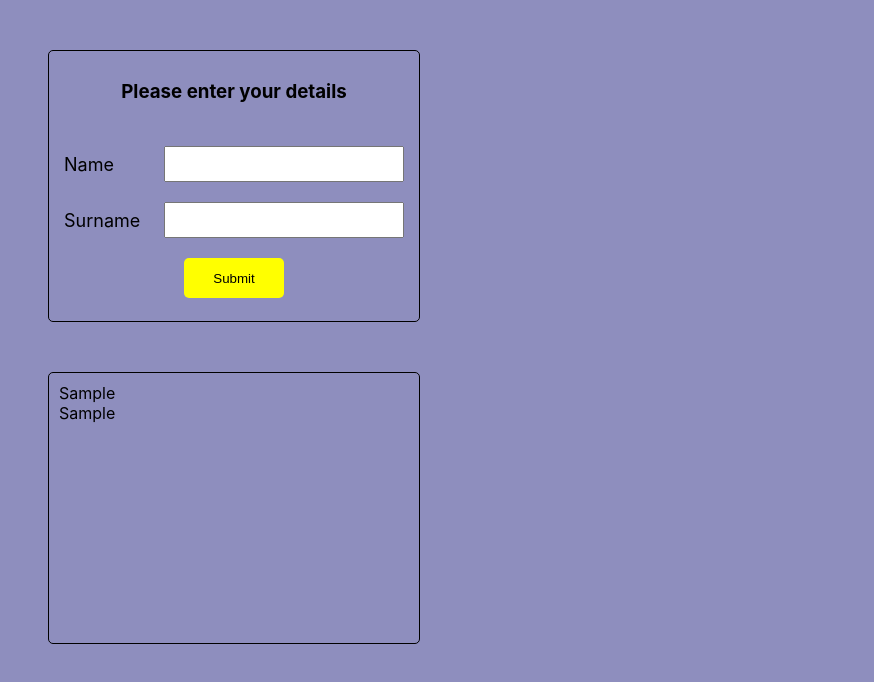
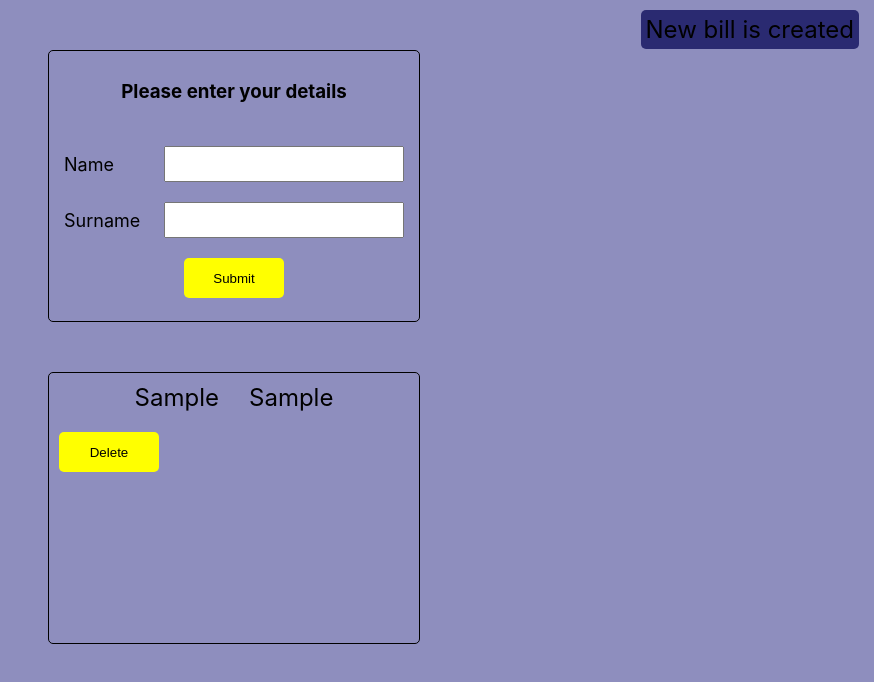
Before and after one commit to SigitaZaromskiene/bankLocalStorage, a React (Create React App) app: page / in a window 1280 px wide. Both pictures are taken after typing "Sample", "Sample" into the empty fields and a click on the button "Submit". Shown: the top 682 px of the page, without its empty margins (406-1280 px from the left). Built offline with nearby package versions, Linux system fonts and the light colour scheme.

Commit message:
deleteModal

```diff
--- a/src/App.jsx
+++ b/src/App.jsx
@@ -4,6 +4,7 @@ import { useState, useEffect } from "react";
 import { v4 as uuidv4 } from "uuid";
 import { read, create } from "./Components/localStorage";
 import List from "./Components/List";
+import Message from "./Components/Message";
 
 const KEY = "LocalStorage data";
 
@@ -13,6 +14,13 @@ function App() {
   const [personDetails, setPersonDetails] = useState(null);
   const [personList, setPersonList] = useState(null);
   const [lastUpdate, setLastUpdate] = useState(Date.now());
+  const [message, setMessage] = useState(null);
+  const [deleteLi, setDeleteLi] = useState(null);
+  const [deleteModal, setDeleteModal] = useState(null);
+
+  const msg = (text) => {
+    setMessage((m) => [...(m ?? []), { text, id: uuidv4 }]);
+  };
 
   useEffect(() => {
     setPersonList(read(KEY));
@@ -23,6 +31,7 @@ function App() {
       return;
     }
     create(KEY, personDetails);
+    msg("New bill is created");
     setLastUpdate(Date.now());
   }, [personDetails]);
 
@@ -35,7 +44,13 @@ function App() {
         surname={surname}
         setPersonDetails={setPersonDetails}
       ></Form>
-      <List personList={personList}></List>
+      <List
+        personList={personList}
+        setDeleteModal={setDeleteModal}
+        setDelete={setDeleteLi}
+        deleteModal={deleteModal}
+      ></List>
+      {message ? <Message message={message}></Message> : null}
     </div>
   );
 }
--- a/src/App.scss
+++ b/src/App.scss
@@ -7,6 +7,16 @@ $buttonColor: yellow;
   display: flex;
   justify-content: center;
   align-items: center;
+}
+
+%message {
+  font-size: 24px;
+  border-radius: $borderRadius;
+  background-color: $primaryBlue;
+  position: absolute;
+  top: 10px;
+  right: 15px;
+  padding: 5px;
 }
 
 @mixin displayFlex($direction, $top) {
@@ -19,10 +29,12 @@ $buttonColor: yellow;
   @include displayFlex(column, center);
   background-color: $background;
   min-height: 100vh;
+  position: relative;
 
   .accounts-container {
     @extend %simpleDisplay;
     gap: 50px;
+    flex-wrap: wrap;
 
     .list-container {
       @include displayFlex(column, flex-start);
@@ -84,3 +96,14 @@ $buttonColor: yellow;
     background-color: white;
   }
 }
+
+.message {
+  @extend %message;
+}
+
+.deleteModal {
+  padding: 5px;
+  height: 100px;
+  width: 100px;
+  background-color: red;
+}
--- /dev/null
+++ b/src/Components/DeleteBtn.jsx
@@ -0,0 +1,12 @@
+function DeleteBtn({ setDeleteModal, li }) {
+  const deleteBillHandler = () => {
+    setDeleteModal(li);
+  };
+  return (
+    <button className="button" onClick={deleteBillHandler}>
+      Delete
+    </button>
+  );
+}
+
+export default DeleteBtn;
--- /dev/null
+++ b/src/Components/DeleteModal.jsx
@@ -0,0 +1,5 @@
+const DeleteModal = () => {
+  return <div className="deleteModal">Are you sure?</div>;
+};
+
+export default DeleteModal;
--- a/src/Components/List.jsx
+++ b/src/Components/List.jsx
@@ -1,4 +1,7 @@
-function List({ personList }) {
+import DeleteBtn from "./DeleteBtn";
+import DeleteModal from "./DeleteModal";
+
+function List({ personList, setDelete, setDeleteModal, deleteModal }) {
   if (personList === null) {
     return "LOADING....";
   }
@@ -6,8 +9,26 @@ function List({ personList }) {
     <div className="accounts-container">
       {personList.map((li) => (
         <div className="list-container">
-          <div>{li.name}</div>
-          <div>{li.surname}</div>
+          <div
+            style={{
+              display: "flex",
+              gap: "30px",
+              width: "100%",
+              fontSize: "24px",
+              justifyContent: "center",
+            }}
+          >
+            <div>{li.name}</div>
+            <div>{li.surname}</div>
+          </div>
+          <DeleteBtn
+            li={li}
+            setDelete={setDelete}
+            setDeleteModal={setDeleteModal}
+          />
+          {deleteModal && deleteModal.id === li.id ? (
+            <DeleteModal></DeleteModal>
+          ) : null}
         </div>
       ))}
     </div>
--- /dev/null
+++ b/src/Components/Message.jsx
@@ -0,0 +1,15 @@
+import { v4 as uuidv4 } from "uuid";
+
+function Message({ message }) {
+  return (
+    <>
+      {message.map((m) => (
+        <div className="message" key={uuidv4}>
+          {m.text}
+        </div>
+      ))}
+    </>
+  );
+}
+
+export default Message;
```
Also changed, not shown: src/Components/localStorage.js (renamed from src/Components/localStorage.jsx).
